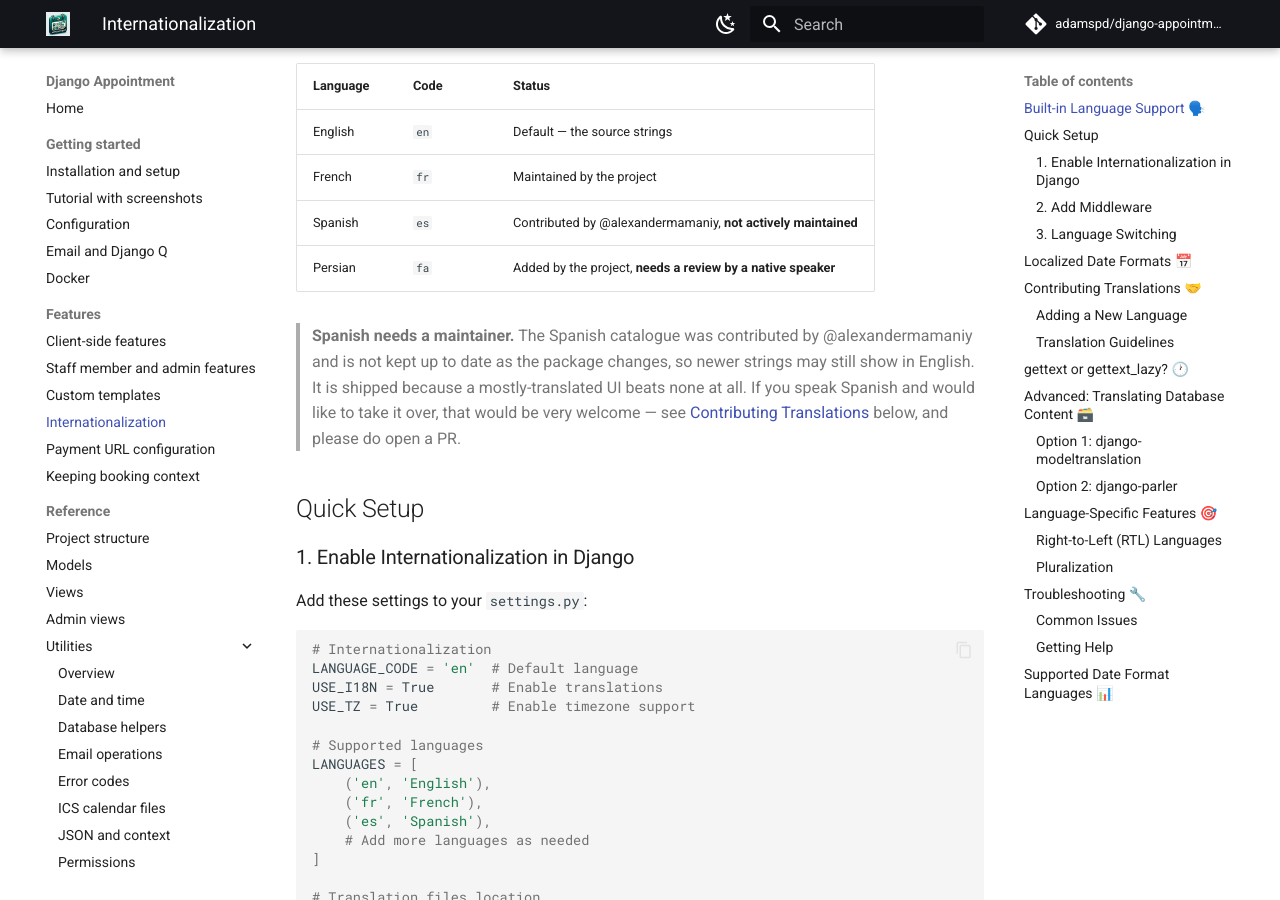
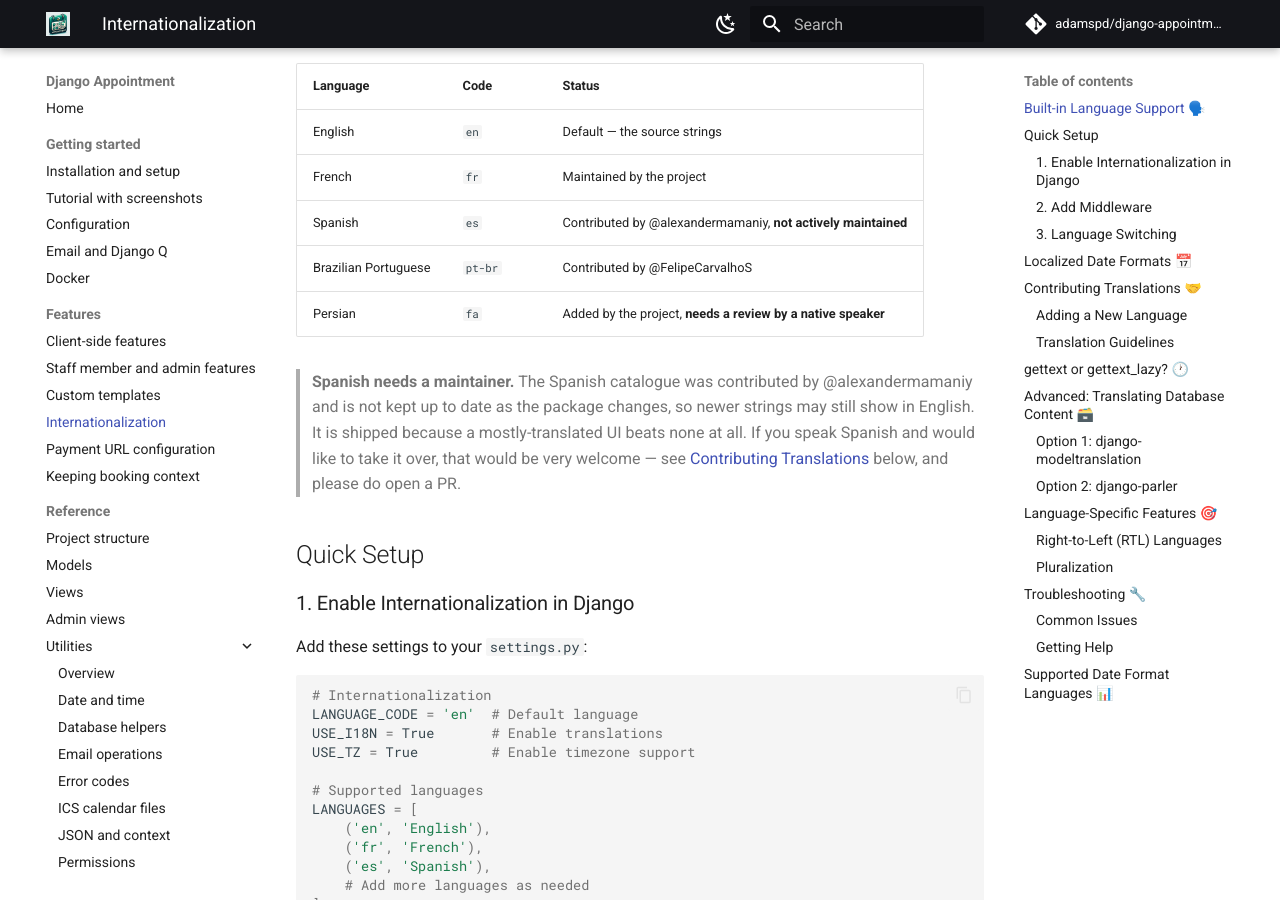
Before and after one commit to adamspd/django-appointment, an MkDocs documentation site: the page built from docs/internationalization.md, in a window 1280 px wide and 900 px high, scrolled down 300 px. Built offline with MkDocs 1.6.1 and Material for MkDocs 9.7.7, drawn with Linux system fonts in a browser that asks for light colours; comment, search, counter and statistics services are not loaded.

Commit message:
List Brazilian Portuguese in the translation docs
Contributed by @FelipeCarvalhoS in #567 and #577.

```diff
--- a/INTERNATIONALIZATION.md
+++ b/INTERNATIONALIZATION.md
@@ -6,12 +6,13 @@ Django-Appointment includes built-in internationalization support with localized
 
 Django-Appointment currently ships UI translations for:
 
-| Language          | Code | Status                                                                |
-|-------------------|------|-----------------------------------------------------------------------|
-| English           | `en` | Default — the source strings                                          |
-| French            | `fr` | Maintained by the project                                             |
-| Spanish           | `es` | Contributed by @alexandermamaniy, **not actively maintained**         |
-| Persian           | `fa` | Added by the project, **needs a review by a native speaker**          |
+| Language             | Code    | Status                                                                |
+|----------------------|---------|-----------------------------------------------------------------------|
+| English              | `en`    | Default — the source strings                                          |
+| French               | `fr`    | Maintained by the project                                             |
+| Spanish              | `es`    | Contributed by @alexandermamaniy, **not actively maintained**         |
+| Brazilian Portuguese | `pt-br` | Contributed by @FelipeCarvalhoS                                       |
+| Persian              | `fa`    | Added by the project, **needs a review by a native speaker**          |
 
 > **Spanish needs a maintainer.** The Spanish catalogue was contributed by @alexandermamaniy and is not kept up to
 > date as the package changes, so newer strings may still show in English. It is shipped because a mostly-translated
```
Also changed, not shown: README.md (+2 -1 lines).
